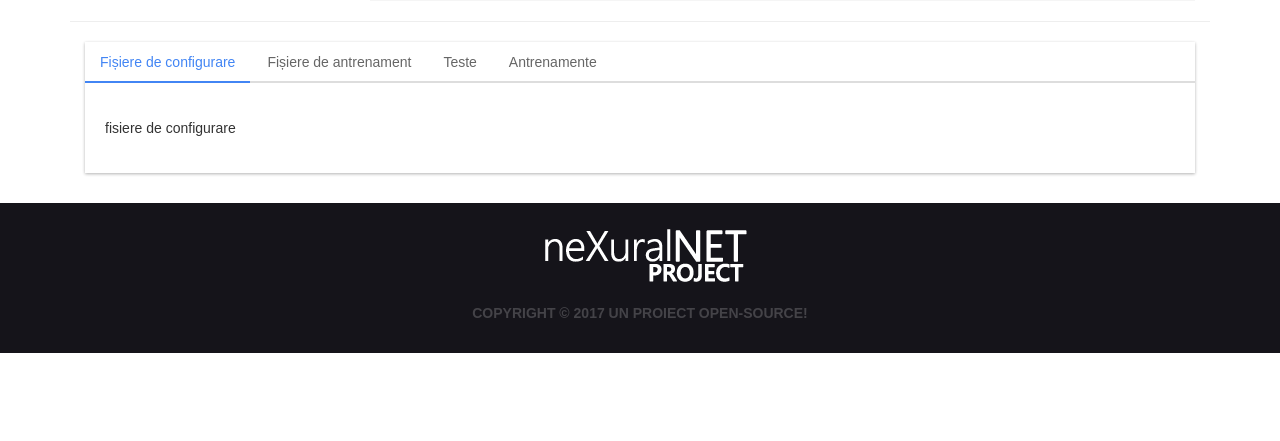
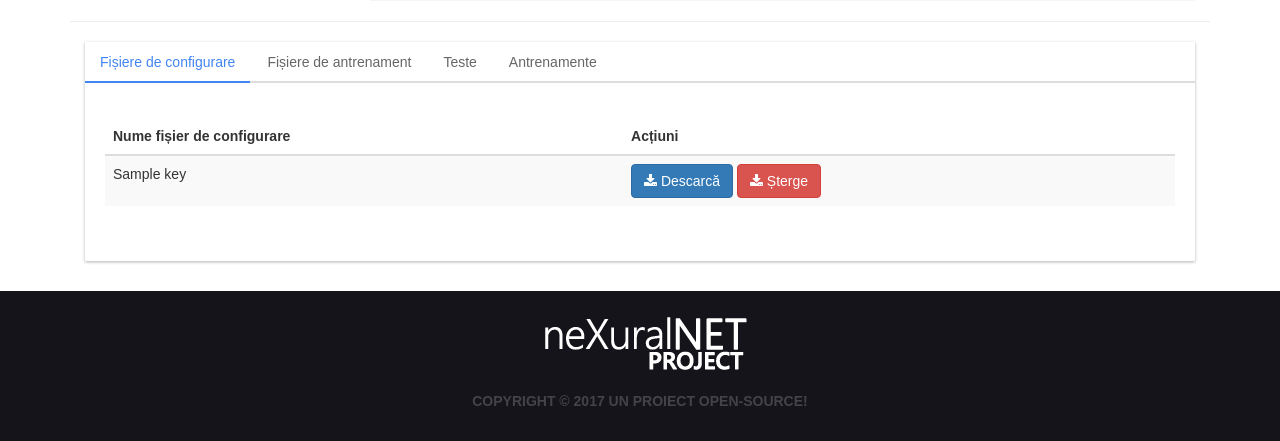
Before and after one commit to nitnelav1101/nexuralnetwork-web, a Flask app: template nexuralnetweb/nexuralnetweb/templates/project.html in a window 1280 px wide. Shown: the part 478-919 px from the top of the page. Before the commit the page ends 831 px from the top, so only its background shows below. Run offline with Flask 2, Linux system fonts and the light colour scheme; the template is opened without the code that fills it: values that come from a table or form of the project are taken from there, most other values are stand-ins (such as "Sample title", 1, 10 or a date in 2020); parts of the project's set-up code (start-up, migrations or seed data) failed here and were passed over; some libraries are stand-ins or nearby versions.

Commit message:
Implemented add network test option

```diff
--- a/nexuralnetweb/config.py
+++ b/nexuralnetweb/config.py
@@ -4,6 +4,7 @@ TRAINED_NETWORK_FILES_FOLDER_NAME = 'trainednetworkfiles'
 NETWORK_FILES_FOLDER_NAME = 'networkfiles'
 PROJECT_DATASETS_FOLDER_NAME = 'datasets'
 GENERAL_FILES_FOLDER_NAME = 'generalfiles'
-TEST_FILES_FOLDER_NAME = 'test'
+TESTS_FILES_FOLDER_NAME = 'tests'
+TESTS_FILTERS_IMAGES_FOLDER_NAME = 'filters'
 WTF_CSRF_ENABLED = True
 SECRET_KEY = 'gHS^2,m[sHQM31Uys&f$nH2L,a91!'
--- a/nexuralnetweb/nexuralnetweb/forms.py
+++ b/nexuralnetweb/nexuralnetweb/forms.py
@@ -25,7 +25,7 @@ class AddNetworkTestForm(FlaskForm):
 	networkArhitecture = SelectField('Arhitectura retelei:', [validators.Required()], choices = [])
 	trainedFile = SelectField('Antrenament:', [validators.Required()], choices = [])
 	imageFile = FileField("Imagine:", validators=[FileRequired(), FileAllowed(['jpg', 'jpeg', 'png', 'bmp'], 'Sunt acceptate doar fisirele de tip imagine!')])
-	readType = SelectField('Mod citire imagine:', [validators.Required()], choices = [('color', '3 canale'), ('gray', '1 canal')])
+	readType = SelectField('Mod citire imagine:', [validators.Required()], choices = [('0', '1 canal'), ('1', '3 canale')])
 	submit = SubmitField("Trimite")
 
 	def setArhitecturesChoices(self, availableNetworkArhitectures, availableTrainedFiles):
@@ -37,8 +37,8 @@ class AddNetworkTrainingForm(FlaskForm):
 	networkArhitecture = SelectField('Arhitectura retelei:', [validators.Required()], choices = [])
 	trainingFile = SelectField('Fisier de antrenament:', [validators.Required()], choices = [])
 	trainingDataSet = SelectField('Set de date:', [validators.Required()], choices = [])
-	trainingDataType = SelectField('Tip date de antrenare:', [validators.Required()], choices = [('color', '3 canale'), ('gray', '1 canal')])
-	targetType = SelectField('Tip date:', [validators.Required()], choices = [('color', '3 canale'), ('gray', '1 canal')])
+	trainingDataType = SelectField('Tip date de antrenare:', [validators.Required()], choices = [('IMAGES_DIRECTORY', 'Director de imagini'), ('TXT_DATA_FILE', 'Fisier tensor'), ('MNIST_DATA_FILE', 'Fisier MNIST')])
+	targetType = SelectField('Tip date:', [validators.Required()], choices = [('TXT_DATA_FILE', 'Fisier tensor'), ('MNIST_DATA_FILE', 'Fisier MNIST')])
 	submit = SubmitField("Trimite")
 
 	def setChoices(self, availableNetworkArhitectures, availableTrainingFiles, availableTrainingDataSets):
--- a/nexuralnetweb/nexuralnetweb/templates/project.html
+++ b/nexuralnetweb/nexuralnetweb/templates/project.html
@@ -72,11 +72,49 @@
         <!-- Tab panes -->
         <div class="tab-content">
             <div role="tabpanel" class="tab-pane active" id="fisiereconfigurare">
-                fisiere de configurare
+                <table class="table table-striped">
+                    <thead>
+                        <tr>
+                         <th>Nume fișier de configurare</th>
+                         <th>Acțiuni</th>
+                      </tr>
+                    </thead>
+                    <tbody>
+                        {% for key, value in availableNetworkArhitectures.iteritems() %}
+                            <tr>
+                                <td> {{ key }}</td>
+                                <td>
+                                    <a href="{{ url_for('downloadExampleFile', filename = 'trainer.json') }}" class="btn btn-primary"><i class="fa fa-download" aria-hidden="true"></i> Descarcă</a>
+                                    <a href="{{ url_for('downloadExampleFile', filename = 'trainer.json') }}" class="btn btn-danger"><i class="fa fa-download" aria-hidden="true"></i> Șterge</a>
+                                </td>
+                            </tr>
+                        {% endfor %}
+                    </tbody>
+                </table>
             </div>
+
             <div role="tabpanel" class="tab-pane" id="fisiereantremaent">
-                fisiere de antrenament
+                <table class="table table-striped">
+                    <thead>
+                        <tr>
+                         <th>Nume fișier de antrenament</th>
+                         <th>Acțiuni</th>
+                      </tr>
+                    </thead>
+                    <tbody>
+                        {% for key, value in availableTrainingFiles.iteritems() %}
+                            <tr>
+                                <td> {{ key }}</td>
+                                <td>
+                                    <a href="{{ url_for('downloadExampleFile', filename = 'trainer.json') }}" class="btn btn-primary"><i class="fa fa-download" aria-hidden="true"></i> Descarcă</a>
+                                    <a href="{{ url_for('downloadExampleFile', filename = 'trainer.json') }}" class="btn btn-danger"><i class="fa fa-download" aria-hidden="true"></i> Șterge</a>
+                                </td>
+                            </tr>
+                        {% endfor %}
+                    </tbody>
+                </table>
             </div>
+
             <div role="tabpanel" class="tab-pane" id="teste">
                 teste
             </div>
--- a/nexuralnetweb/nexuralnetweb/views.py
+++ b/nexuralnetweb/nexuralnetweb/views.py
@@ -89,7 +89,9 @@ def project(projectName):
     formAddNetworkTraining = AddNetworkTrainingForm()
     formAddNetworkTraining.setChoices(availableNetworkArhitectures, availableTrainingFiles, availableTrainingDataSets)
 
-    return render_template('project.html', projectName = projectName, isProjectOwner = isProjectOwner, formAddTrainingFile = formAddTrainingFile, formAddNetworkFile = formAddNetworkFile, formAddNetworkTest = formAddNetworkTest, formAddNetworkTraining = formAddNetworkTraining)
+    return render_template('project.html', projectName = projectName, isProjectOwner = isProjectOwner, formAddTrainingFile = formAddTrainingFile,
+        formAddNetworkFile = formAddNetworkFile, formAddNetworkTest = formAddNetworkTest, formAddNetworkTraining = formAddNetworkTraining,
+        availableNetworkArhitectures = availableNetworkArhitectures, availableTrainingFiles = availableTrainingFiles)
 
 
 
@@ -120,7 +122,8 @@ def addNetworkTest(projectName):
                     flash(err, 'danger')
             return redirect(redirectUrlFail)
         else:
-            # TODO: Add the logic
+            # TODO: Check if testName exists
+            engine.addTest(projectName, form.testName.data, form.networkArhitecture.data, form.trainedFile.data, form.imageFile.data, form.readType.data)
             redirectUrlSuccess = '/viewTest/' + projectName + '/' + form.testName.data
             flash('Testul a fost adaugat cu succes!', 'success')
             return redirect(redirectUrlSuccess)
```
Also changed, not shown: nexuralnetweb/nexuralnetweb/engine.py (+30 -5 lines), nexuralnetweb/nexuralnetweb/nexuralnetengine.py (added, +16 -0 lines).
